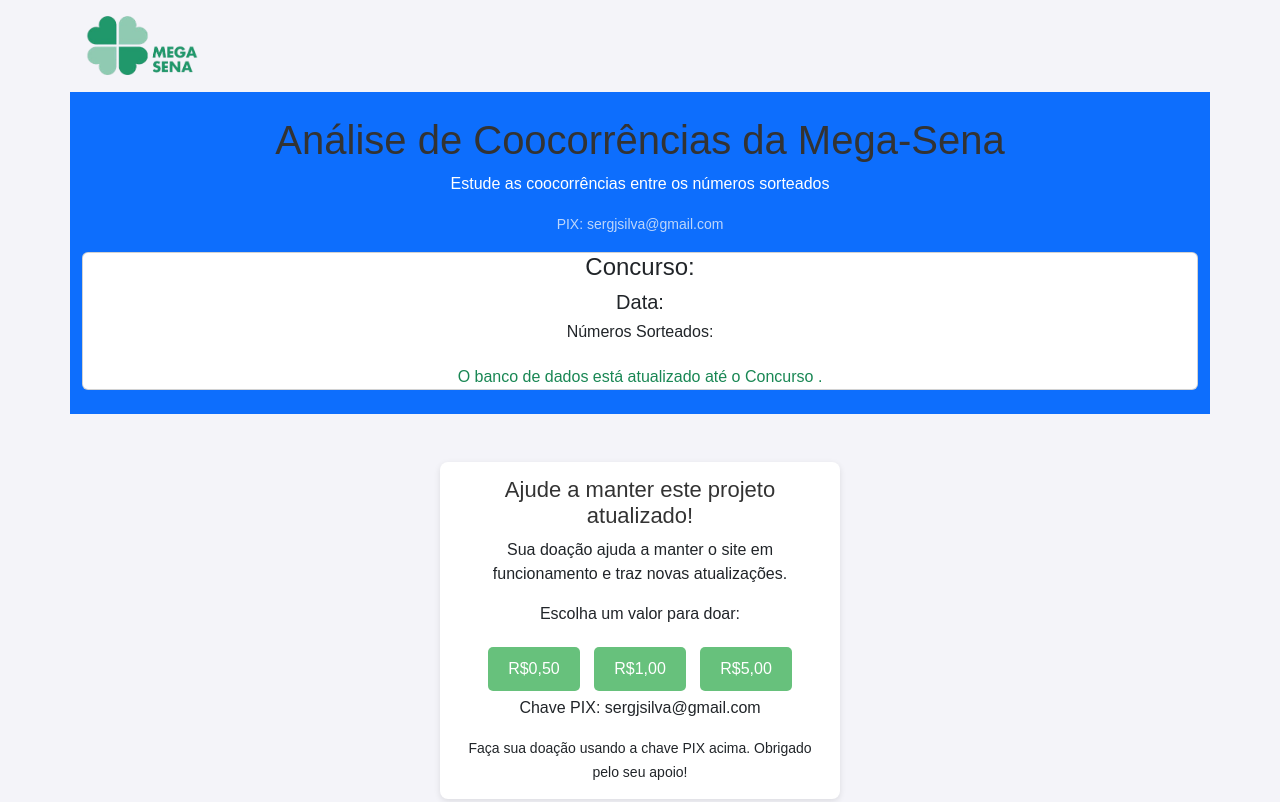
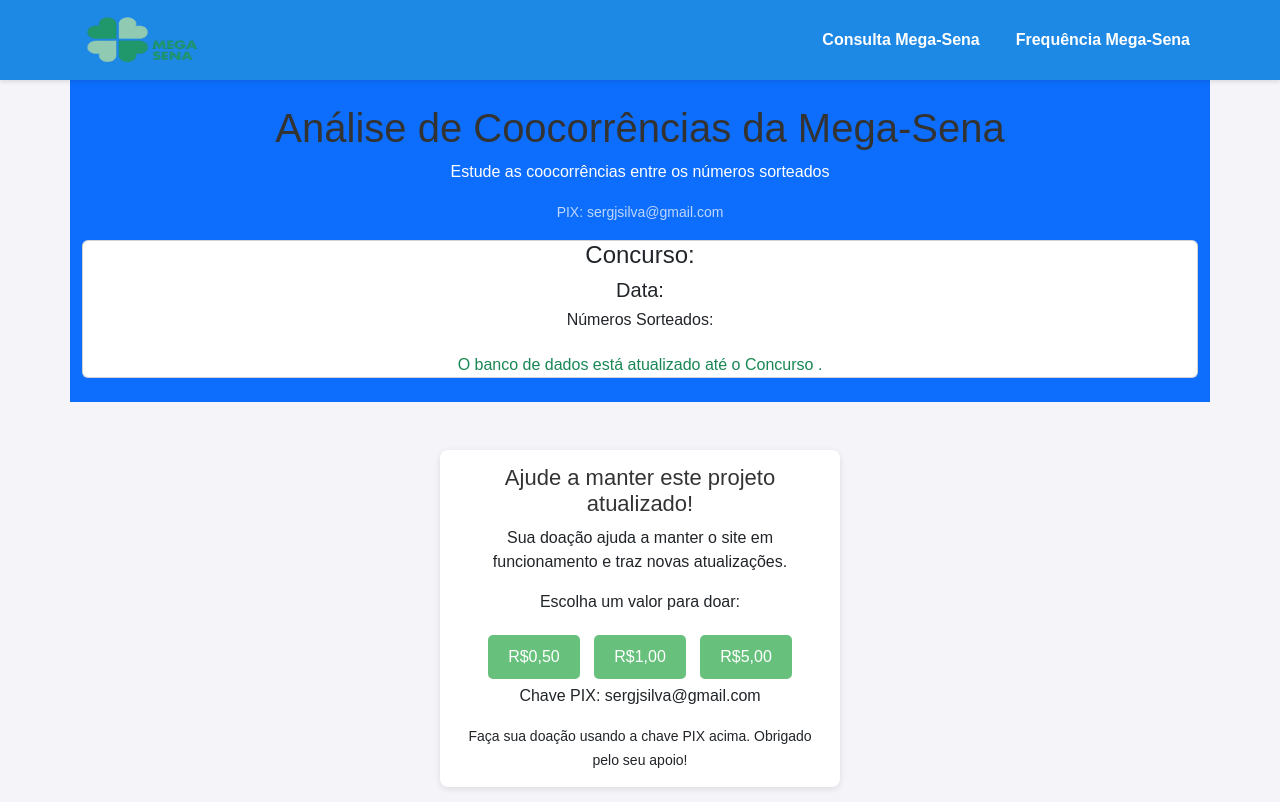
Before and after one commit to sj-silva/mega-coocorrencias, a plain HTML site: page index.html in a window 1280 px wide. Shown: the top 802 px of the page. Drawn offline with nearby package versions, Linux system fonts and the light colour scheme; no server answers.

Commit message:
adding links

```diff
--- a/index.html
+++ b/index.html
@@ -35,6 +35,24 @@
             width="120"
           />
         </a>
+        <ul class="navbar-nav">
+          <li class="nav-item">
+            <a
+              class="nav-link"
+              href="https://sj-silva.github.io/mega-sena-consulta/"
+              target="_blank"
+              >Consulta Mega-Sena</a
+            >
+          </li>
+          <li class="nav-item">
+            <a
+              class="nav-link"
+              href="https://sj-silva.github.io/frequencia-mega-sena/"
+              target="_blank"
+              >Frequência Mega-Sena</a
+            >
+          </li>
+        </ul>
       </div>
     </nav>
 
--- a/style.css
+++ b/style.css
@@ -10,6 +10,43 @@ body {
 /* Cabeçalho */
 h1 {
   color: #333;
+}
+
+/* Navigation Bar */
+.navbar {
+  background-color: #1e88e5;
+  padding: 10px 20px;
+  box-shadow: 0 2px 4px rgba(0, 0, 0, 0.1);
+  position: sticky;
+  top: 0;
+  z-index: 1000;
+}
+
+.navbar-brand img {
+  max-height: 50px;
+}
+
+.navbar-nav {
+  list-style: none;
+  display: flex;
+  gap: 20px;
+  margin: 0;
+  padding: 0;
+}
+
+.nav-item {
+  display: inline-block;
+}
+
+.nav-link {
+  text-decoration: none;
+  color: white;
+  font-weight: bold;
+  transition: color 0.3s ease;
+}
+
+.nav-link:hover {
+  color: #ffcc00;
 }
 
 /* Board de Números */
```
